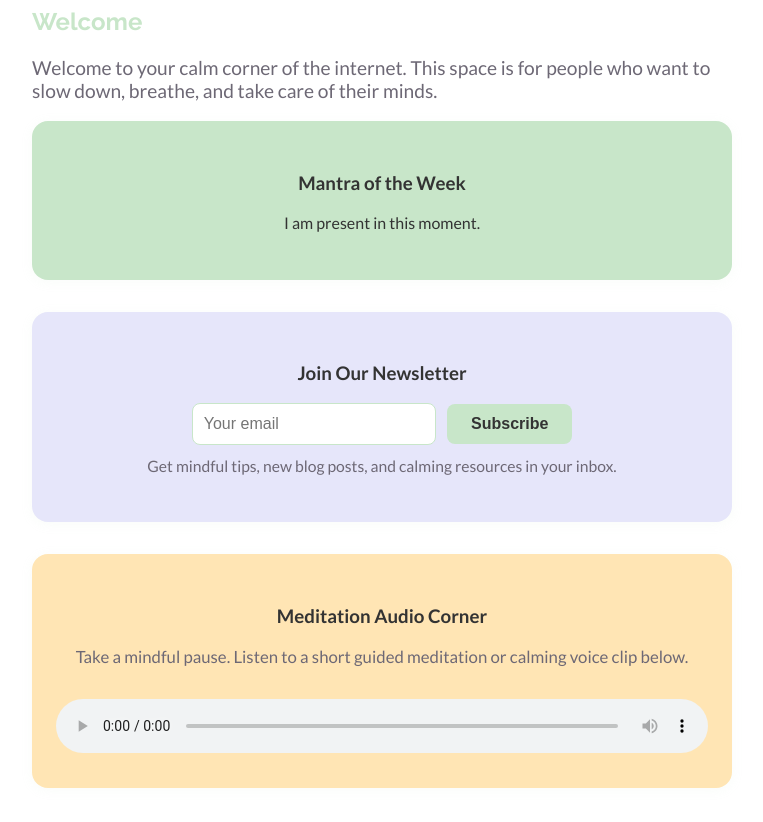
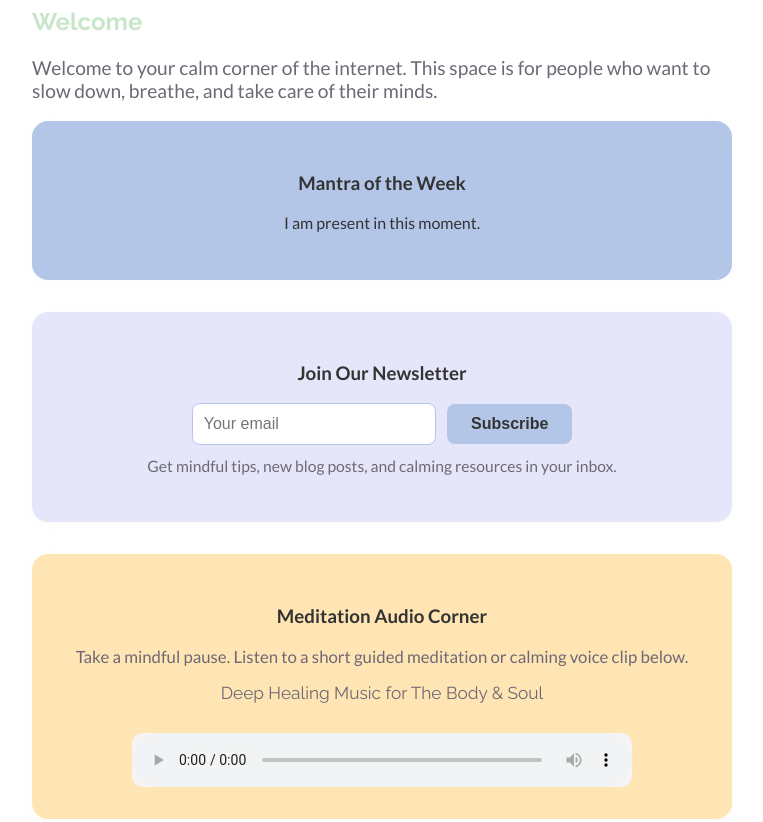
Before and after one commit to lakshyashiv16/Inhale-Exhale, a plain HTML site: page docs/index.html in a window 1280 px wide. Shown: the part 260-1082 px from the top of the page, without its empty margins (258-1021 px from the left). Drawn offline with Linux system fonts and the light colour scheme.

```diff
--- a/docs/index.html
+++ b/docs/index.html
@@ -41,10 +41,13 @@
         <section class="audio-corner highlight-card">
             <h3>Meditation Audio Corner</h3>
             <p class="audio-intro">Take a mindful pause. Listen to a short guided meditation or calming voice clip below.</p>
-            <audio controls>
-                <source src="audio/sample-meditation.mp3" type="audio/mpeg">
-                Your browser does not support the audio element.
-            </audio>
+            <div class="audio-track">
+                <span class="audio-title">Deep Healing Music for The Body & Soul</span>
+                <audio controls>
+                    <source src="audio/30 Min. Deep Healing Music for The Body & Soul - Relaxing Music, Meditation Music, Inner Peace.mp3" type="audio/mpeg">
+                    Your browser does not support the audio element.
+                </audio>
+            </div>
         </section>
     </main>
     <footer>
--- a/docs/main.css
+++ b/docs/main.css
@@ -174,7 +174,7 @@ footer {
 .tag-btn {
   background: #fff;
   color: #6D6875;
-  border: 1px solid #C8E6C9;
+  border: 1px solid #B3C6E7;
   border-radius: 2rem;
   padding: 0.4rem 1.2rem;
   font-family: 'Lato', 'Open Sans', Arial, sans-serif;
@@ -184,7 +184,7 @@ footer {
 }
 
 .tag-btn:hover, .tag-btn.active {
-  background: #C8E6C9;
+  background: #B3C6E7;
   color: #333;
 }
 
@@ -247,7 +247,7 @@ footer {
 }
 
 #back-to-list {
-  background: #C8E6C9;
+  background: #B3C6E7;
   color: #333;
   border: none;
   padding: 0.5rem 1.2rem;
@@ -288,7 +288,7 @@ footer {
 }
 
 .mantra.highlight-card {
-  background: #C8E6C9;
+  background: #B3C6E7;
   color: #333;
   text-align: center;
 }
@@ -305,7 +305,7 @@ footer {
 
 .newsletter input[type="email"] {
   padding: 0.7rem;
-  border: 1px solid #C8E6C9;
+  border: 1px solid #B3C6E7;
   border-radius: 0.5rem;
   margin-right: 0.5rem;
   font-size: 1rem;
@@ -314,7 +314,7 @@ footer {
 }
 
 .newsletter button {
-  background: #C8E6C9;
+  background: #B3C6E7;
   color: #333;
   border: none;
   padding: 0.7rem 1.5rem;
@@ -326,7 +326,7 @@ footer {
 }
 
 .newsletter button:hover {
-  background: #A5D6A7;
+  background: #AED7F4;
 }
 
 .newsletter-desc {
@@ -339,6 +339,28 @@ footer {
   color: #6D6875;
   font-size: 1.05rem;
   margin-bottom: 1rem;
+}
+
+.audio-track {
+  display: flex;
+  flex-direction: column;
+  align-items: center;
+  gap: 0.7rem;
+  margin-top: 1rem;
+}
+
+.audio-title {
+  font-size: 1.08rem;
+  color: #6D6875;
+  font-family: 'Raleway', 'Quicksand', Arial, sans-serif;
+  margin-bottom: 0.2rem;
+}
+
+.audio-corner audio {
+  width: 100%;
+  max-width: 500px;
+  border-radius: 0.7rem;
+  background: #F5F5F5;
 }
 
 @media (max-width: 700px) {
```
Also changed, not shown: docs/story.html (+6 -2 lines), 1 other file.
